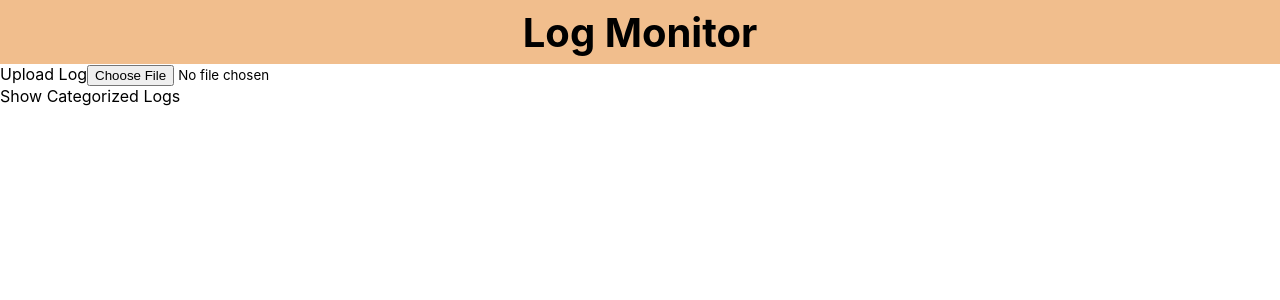
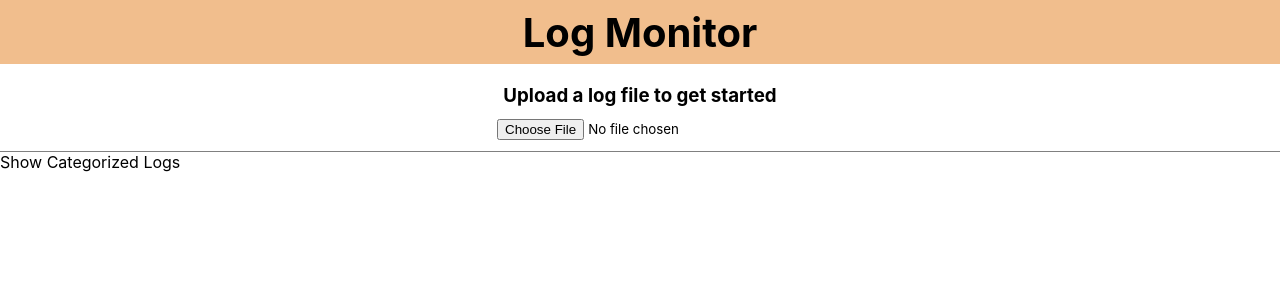
Before and after one commit to aniket30i/lseg-log-monitor, a React (Vite) app: page / in a window 1280 px wide. Shown: the top 300 px of the page. Built offline with nearby package versions, Linux system fonts and the light colour scheme.

Commit message:
Component name change Utility to Monitor util file design for log separation and grouping based on pid , name , time and status

```diff
--- a/src/App.css
+++ b/src/App.css
@@ -15,3 +15,24 @@
 .nav-heading h1 {
   font-size: 2.5rem;
 }
+
+.upload-section {
+  width: 100%;
+  height: 4rem;
+  display: flex;
+  justify-content: center;
+  align-items: center;
+  margin-top: 1.5rem;
+  padding-bottom: 1rem;
+  border-bottom: 1px solid gray;
+}
+
+.upload-container {
+  width: 100%;
+  height: 4rem;
+  display: flex;
+  justify-content: center;
+  align-items: center;
+  flex-direction: column;
+  gap: 12px;
+}
--- a/src/App.tsx
+++ b/src/App.tsx
@@ -1,6 +1,6 @@
 import "./App.css";
 import NavHeading from "./components/NavHeading";
-import UtilityBar from "./components/Monitor";
+import Monitor from "./components/Monitor";
 
 function App() {
   return (
@@ -9,7 +9,7 @@ function App() {
         <NavHeading />
       </nav>
       <main>
-        <UtilityBar />
+        <Monitor />
       </main>
     </div>
   );
--- a/src/components/Monitor.tsx
+++ b/src/components/Monitor.tsx
@@ -24,14 +24,16 @@ const Monitor = () => {
 
   return (
     <div>
-      <div>
-        <label>Upload Log</label>
+      <div className="upload-section">
+        <div className="upload-container">
+          <h3>Upload a log file to get started</h3>
           <input
             type="file"
             accept=".log, .txt"
             onChange={(e) => handleLogUpload(e)}
             placeholder="Upload Log"
           />
+        </div>
       </div>
       <div></div>
       <div>Show Categorized Logs</div>
```
Also changed, not shown: utils/logTypes.ts (added, +15 -0 lines). Lines whose indentation alone changed are shown as unchanged.
